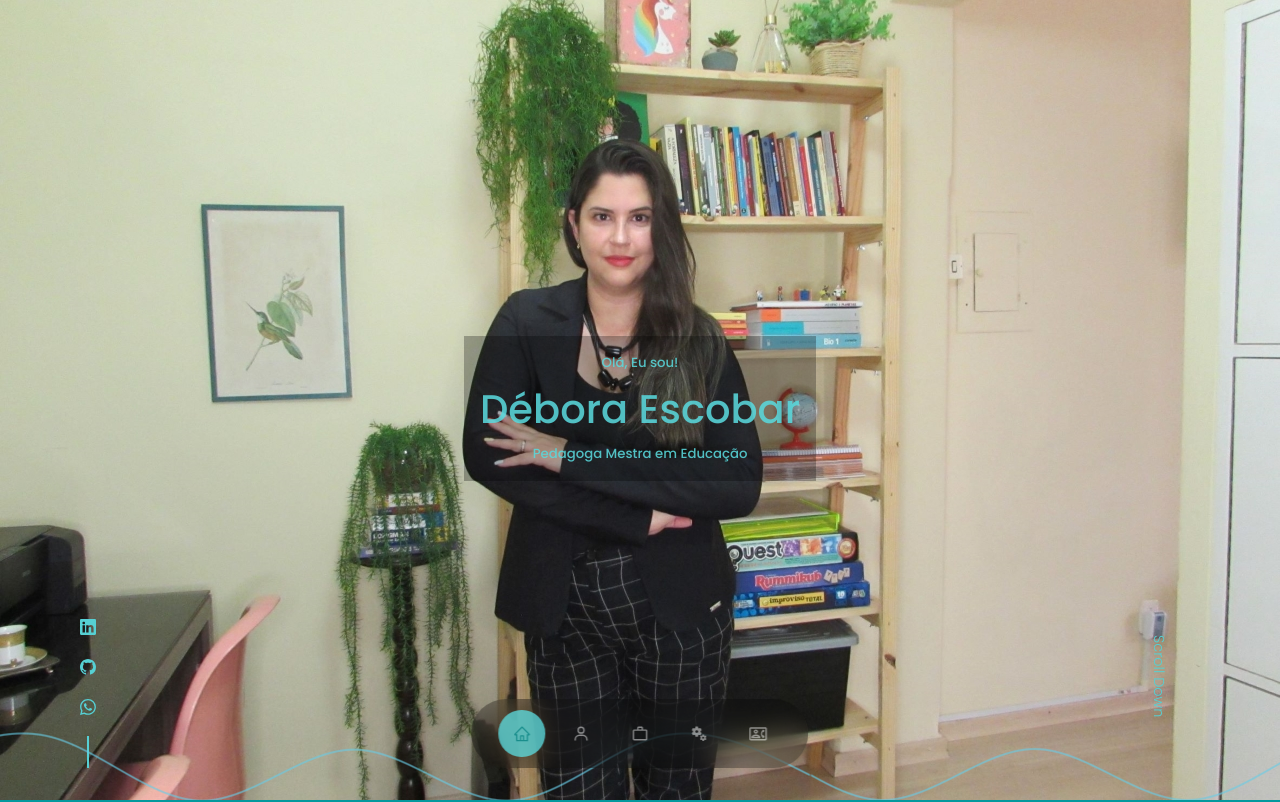
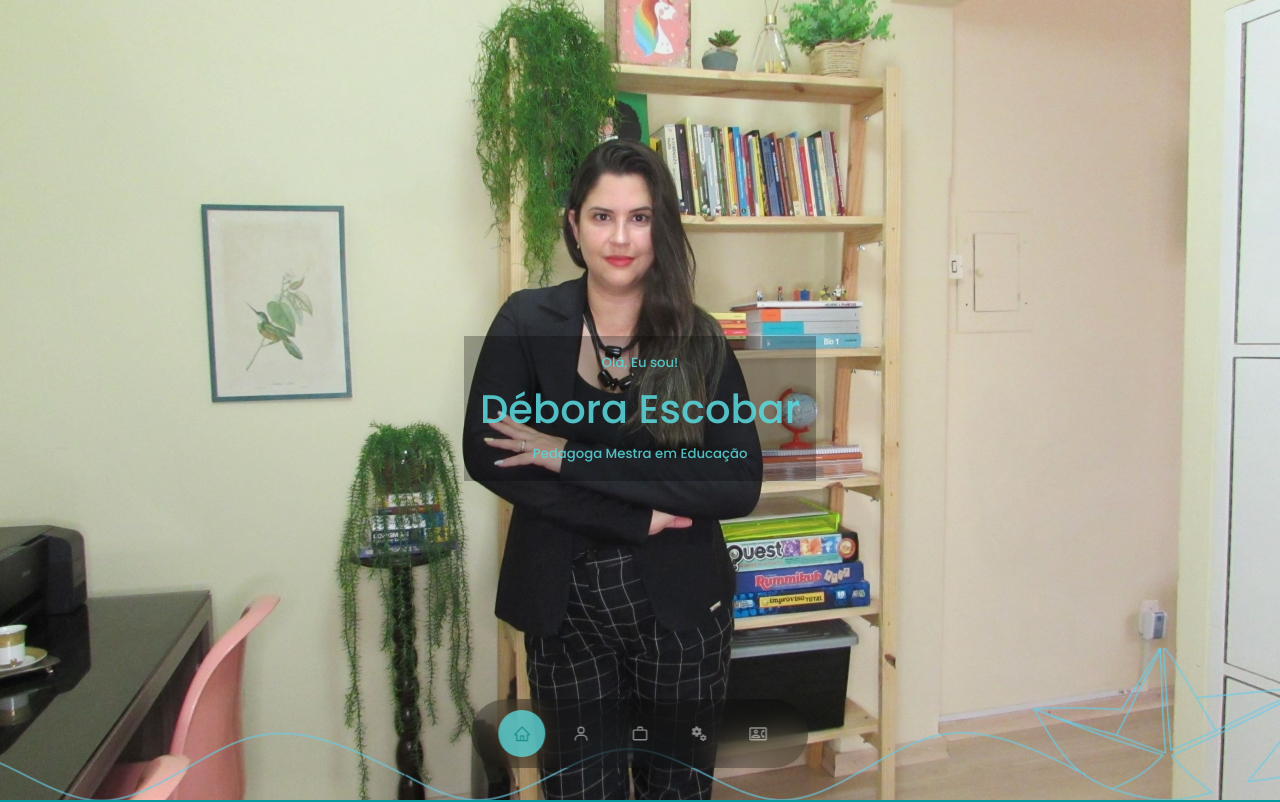
Before and after one commit to Jonathan-Galhardo/landingpage-debora, a React (Create React App) app: page / in a window 1280 px wide. Shown: the top 802 px of the page. Built offline with nearby package versions, Linux system fonts and the light colour scheme.

Commit message:
Code Clean

```diff
--- a/src/components/header/Header.css
+++ b/src/components/header/Header.css
@@ -34,44 +34,13 @@ header {
   padding-top: 23rem;
 }
 
-
-/*############### REDES SOCIAIS #############*/
-.header__socials {
-  display: flex;
-  flex-direction: column;
-  align-items: center;
-  gap: 0.8rem;
-  position: absolute;
-  left: 5rem;
-  bottom: 0;
-}
-
-.header__socials::after {
-  content: "";
-  width: 2px;
-  height: 2rem;
-  background: var(--color-primary);
-
-}
-
-/* ############## SCROLL ############*/
-
-.scroll__down {
-  position: absolute;
-  right: 5rem;
-  bottom: 5rem;
-  transform: rotate(90deg);
-  font-weight: 300;
-  font-size: 0.9rem;
-}
-
 .wave{
   position: absolute;
   width: 100%;
   height: 9.5rem;
   bottom: 0;
   background: url(../../assets/wave.png);
-  animation: animate 10s linear infinite;
+  animation: animate 20s linear infinite;
 }
 
 @keyframes animate {
--- a/src/components/header/Header.jsx
+++ b/src/components/header/Header.jsx
@@ -1,6 +1,6 @@
 import React from 'react'
 import CSS from './Header.css'
-import HeaderSocial from './HeaderSocial'
+
 
 const Header = () => {
   return (
@@ -14,11 +14,9 @@ const Header = () => {
         </div>
 
 
-        <HeaderSocial />
 
 
 
-        <a href="#contact" className='scroll__down'>Scroll Down</a>
       </section>
       <div id="sobre" class="wave"></div>
     </header>
--- a/src/components/header/HeaderSocial.jsx
+++ /dev/null
@@ -1,18 +0,0 @@
-import React from 'react'
-import { IconName } from "react-icons/vsc"
-import { BsLinkedin } from "react-icons/bs"
-import { BsGithub } from "react-icons/bs"
-import { BsWhatsapp } from 'react-icons/bs'
-
-const headerSocial = () => {
-  return (
-    <div className='header__socials'>
-      <a href="https://www.linkedin.com/in/jonathangalhardo/" target="_blank" rel="noreferrer"><BsLinkedin /></a>
-      <a href="https://github.com/Jonathan-Galhardo" target="_blank" rel="noreferrer"><BsGithub /></a>
-      <a href="https://api.whatsapp.com/send?phone=5555984389850&text=Ol%C3%A1!" target="_blank" rel="noreferrer"><BsWhatsapp /></a>
-
-    </div>
-  )
-}
-
-export default headerSocial
```
